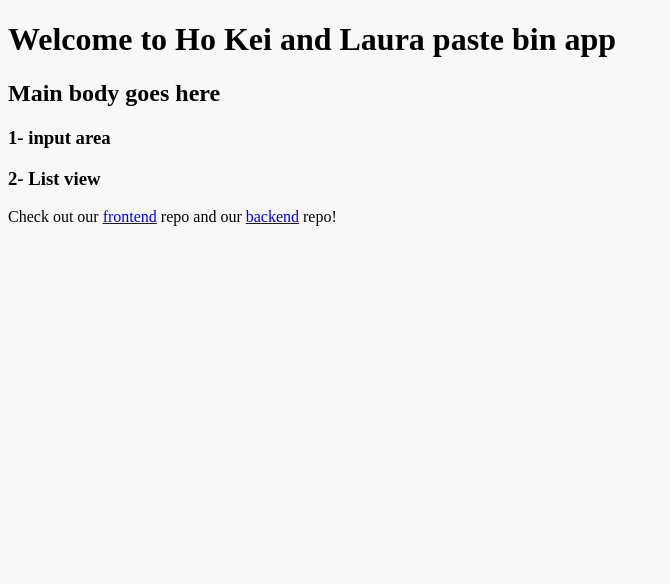
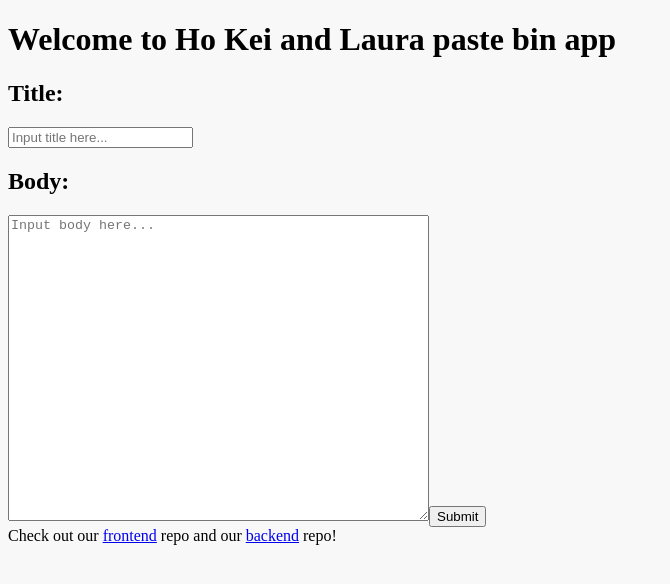
Before and after one commit to laurahall93/paste-team-laura-hokei-front-end, a React (Vite) app: page / in a window 1280 px wide. Shown: the top 584 px of the page, without its empty margins (0-670 px from the left). Built offline with nearby package versions, Linux system fonts and the light colour scheme; no server answers.

Commit message:
Implemented text input area

```diff
--- a/src/components/App.tsx
+++ b/src/components/App.tsx
@@ -4,10 +4,13 @@ import { useState, useEffect } from "react";
 import axios from "axios";
 import { baseUrl } from "../utils/baseUrl";
 import "./App.css";
+import { InputArea, DataProps } from "./inputArea";
 
 function App(): JSX.Element {
-    //on click submit button - should update
-    const [recentSubmits, setRecentSubmits] = useState("");
+    const [recentSubmitList, setRecentSubmitList] = useState("");
+    const [newSubmit, setNewSubmit] = useState<DataProps>();
+    const [inputTitle, setInputTitle] = useState("");
+    const [inputBody, setInputBody] = useState("");
 
     //firstload:
     async function fetchAllSubmit(endpoint: string) {
@@ -18,7 +21,7 @@ function App(): JSX.Element {
             // );
 
             const submits = reponse.data;
-            setRecentSubmits(submits[0].title);
+            setRecentSubmitList(submits[0].title);
             console.log(submits);
             console.log("fetched all recentSubmits");
         } catch (err) {
@@ -35,10 +38,15 @@ function App(): JSX.Element {
         <div className="App">
             <Header />
             <div>
-                <h2>Main body goes here</h2>
-                <h3>1- input area</h3>
-                <h3>2- List view</h3>
-                <div>{recentSubmits}</div>
+                <InputArea
+                    inputTitle={inputTitle}
+                    setInputTitle={setInputTitle}
+                    inputBody={inputBody}
+                    setInputBody={setInputBody}
+                    newSubmit={newSubmit}
+                    setNewSubmit={setNewSubmit}
+                />
+                <div>{recentSubmitList}</div>
             </div>
             <Footer />
         </div>
--- /dev/null
+++ b/src/components/inputArea.tsx
@@ -0,0 +1,55 @@
+export interface DataProps {
+    title: string;
+    body: string;
+}
+
+interface SubmitStateprops {
+    inputTitle: string;
+    setInputTitle: React.Dispatch<React.SetStateAction<string>>;
+    inputBody: string;
+    setInputBody: React.Dispatch<React.SetStateAction<string>>;
+    newSubmit: DataProps | undefined;
+    setNewSubmit: React.Dispatch<React.SetStateAction<DataProps | undefined>>;
+}
+
+export function InputArea({
+    inputTitle,
+    setInputTitle,
+    inputBody,
+    setInputBody,
+    newSubmit,
+    setNewSubmit,
+}: SubmitStateprops): JSX.Element {
+    function handleSubmit() {
+        if (inputTitle.length === 0 || inputBody.length === 0) {
+            console.error("Title and Body cant be empty.");
+        } else {
+            setNewSubmit({ title: inputTitle, body: inputBody });
+            console.log(newSubmit?.title);
+        }
+    }
+    return (
+        <div>
+            <h2>Title: </h2>
+            <input
+                type="text"
+                placeholder="Input title here..."
+                value={inputTitle}
+                onChange={(event) => {
+                    setInputTitle(event.target.value);
+                }}
+            ></input>
+            <h2>Body: </h2>
+            <textarea
+                placeholder="Input body here..."
+                rows={20}
+                cols={50}
+                value={inputBody}
+                onChange={(event) => {
+                    setInputBody(event.target.value);
+                }}
+            ></textarea>
+            <button onClick={handleSubmit}>Submit</button>
+        </div>
+    );
+}
```
